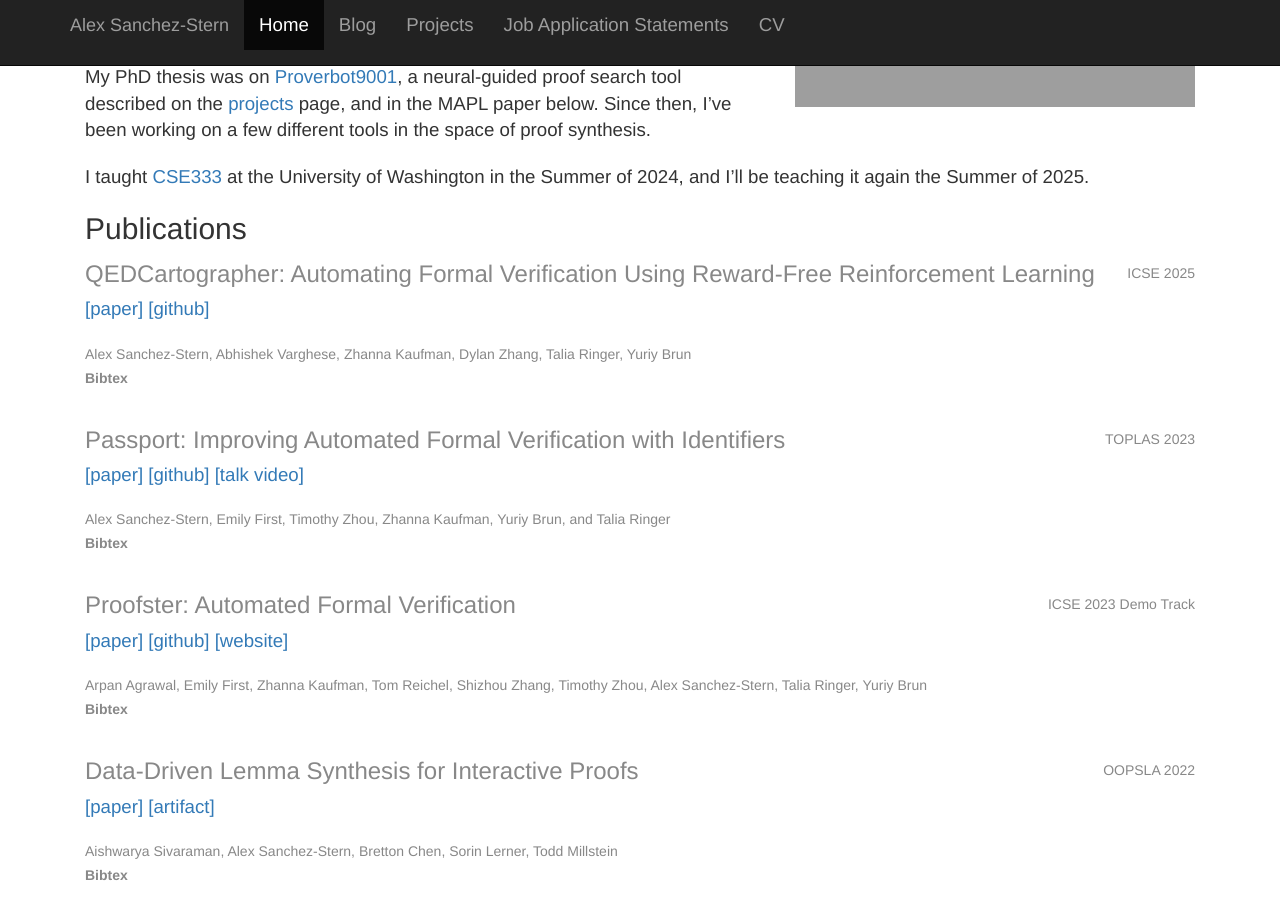
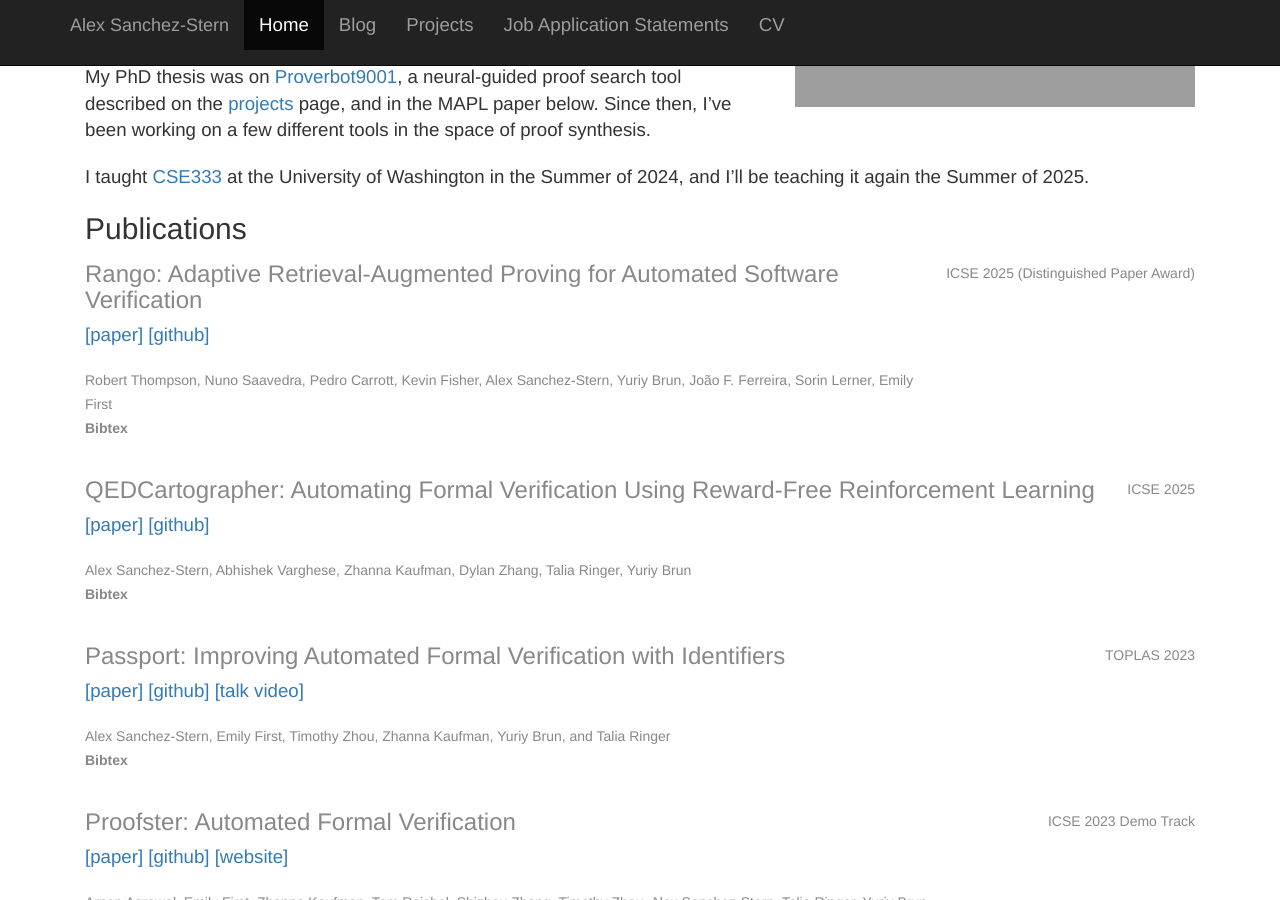
Before and after one commit to HazardousPeach/hazardouspeach.github.io, a Jekyll site: the page built from index.md, in a window 1280 px wide and 900 px high, scrolled down 305 px. Built offline with Jekyll 4.4.1, drawn with Linux system fonts in a browser that asks for light colours; nearby versions of some CDN libraries.

Commit message:
Add rango back in

```diff
--- a/_data/publications.yml
+++ b/_data/publications.yml
@@ -1,3 +1,17 @@
+- title: "Rango: Adaptive Retrieval-Augmented Proving for Automated Software Verification"
+  conference: "ICSE 2025 (Distinguished Paper Award)"
+  authors: Robert Thompson, Nuno Saavedra, Pedro Carrott, Kevin Fisher, Alex Sanchez-Stern, Yuriy Brun, João F. Ferreira, Sorin Lerner, Emily First
+  github: "https://github.com/rkthomps/coq-modeling"
+  paper: "https://arxiv.org/abs/2412.14063v1"
+  bibtex: |-
+    @inproceedings{thompson25rango,
+       author = {Thompson, Robert and Saavedra, Nuno and Carrot, Pedro, and Fisher, Kevin and Sanchez-Stern, Alex and Brun, Yuriy and Ferreira, João F. and Lerner, Sorin and First, Emily}
+       title = {Rango: Adaptive Retrieval-Augmented Proving for Automated Software Verification}
+       booktitle = {International Conference on Software Engineering}
+       month = {April}
+       year = {2025}
+       publisher = {ACM SIGSOFT}
+    }
 - title: "QEDCartographer: Automating Formal Verification Using Reward-Free Reinforcement Learning"
   conference: "ICSE 2025"
   authors: Alex Sanchez-Stern, Abhishek Varghese, Zhanna Kaufman, Dylan Zhang, Talia Ringer, Yuriy Brun
```
